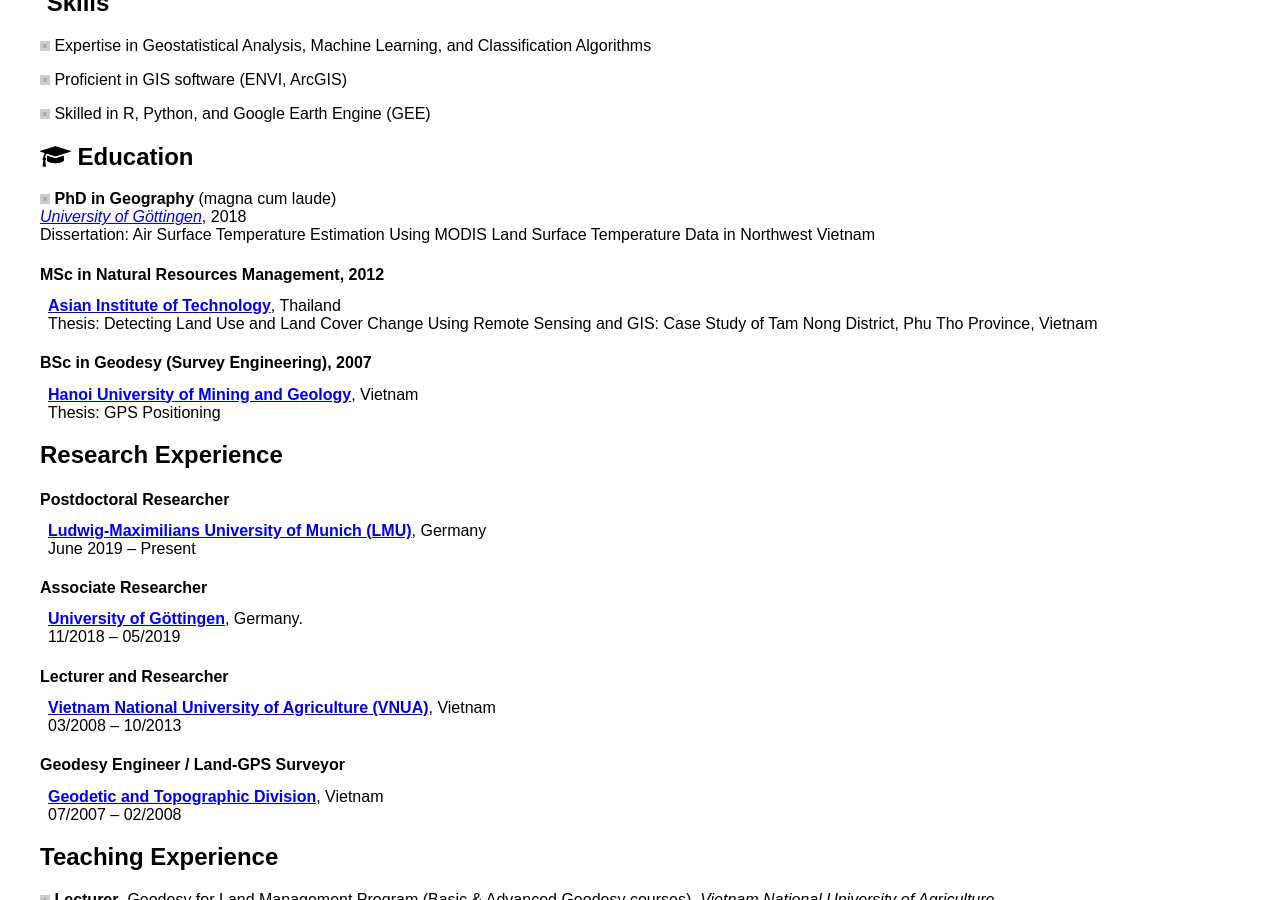
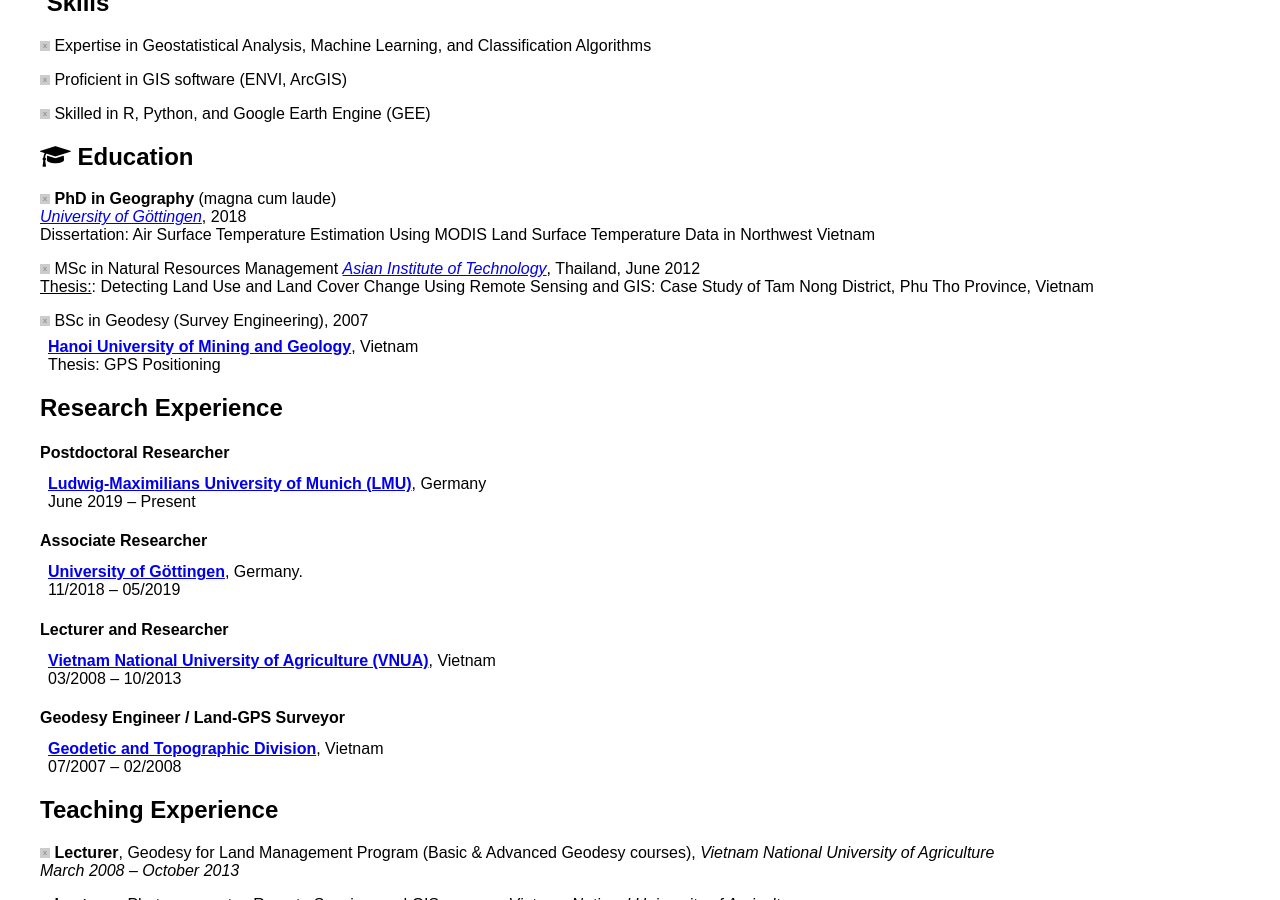
Before and after one commit to thanhnoiphan/thanhnoiphan.github.io, a Jekyll site: the page built from cv.md, in a window 1280 px wide and 900 px high, scrolled down 357 px. Built offline with Jekyll 4.4.1, drawn with Linux system fonts in a browser that asks for light colours; nearby versions of some CDN libraries; a script that is not in the unit is left out.

Commit message:
Update cv.md

```diff
--- a/cv.md
+++ b/cv.md
@@ -32,14 +32,13 @@
 *[University of Göttingen](https://www.uni-goettingen.de/)*, 2018 <br>
 Dissertation: Air Surface Temperature Estimation Using MODIS Land Surface Temperature Data in Northwest Vietnam
 
-#### MSc in Natural Resources Management, 2012
-<div style="margin-left: 0.5em; margin-top: -0.5em;">
-  <a href="https://ait.ac.th/"><strong>Asian Institute of Technology</strong></a>, Thailand <br>
-  Thesis: Detecting Land Use and Land Cover Change Using Remote Sensing and GIS: Case Study of Tam Nong District, Phu Tho Province, Vietnam
-</div>
+![#00CCBB](https://placehold.co/10x10/00CCBB/00CCBB.png) MSc in Natural Resources Management
+*[Asian Institute of Technology](https://ait.ac.th/)*, Thailand, June 2012 <br>
+<ins>Thesis:</ins>: Detecting Land Use and Land Cover Change Using Remote Sensing and GIS: Case Study of Tam Nong District, Phu Tho Province, Vietnam
 
 
-#### BSc in Geodesy (Survey Engineering), 2007
+
+![#00CCBB](https://placehold.co/10x10/00CCBB/00CCBB.png) BSc in Geodesy (Survey Engineering), 2007
 <div style="margin-left: 0.5em; margin-top: -0.5em;">
   <a href="https://humg.edu.vn/en/Pages/home.aspx"><strong>Hanoi University of Mining and Geology</strong></a>, Vietnam <br>
   Thesis: GPS Positioning
```
